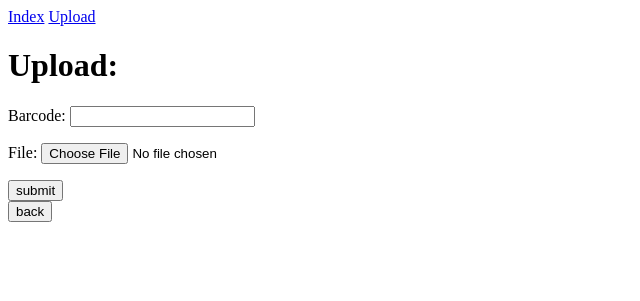
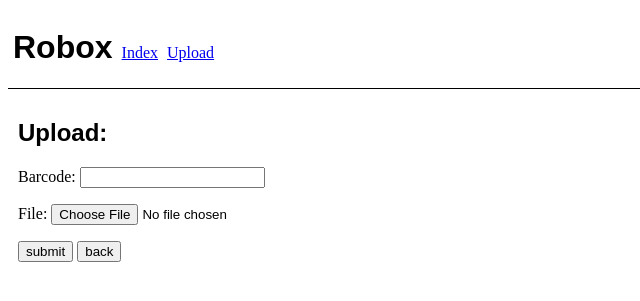
Before and after one commit to rf9/robox, a Django app: page /upload/ in a window 1280 px wide. Shown: the top 301 px of the page, without its empty margins (0-640 px from the left). Run offline with Django 3.2, Linux system fonts and the light colour scheme.

Commit message:
Added css files

```diff
--- /dev/null
+++ b/robox/static/robox/base.css
@@ -0,0 +1,22 @@
+.nav-bar h1 {
+    font-family: sans-serif;
+    display: inline-block;
+}
+.nav-bar a {
+    display: inline-block;
+    padding-left: 5px;
+}
+.nav-bar {
+    border-bottom: solid black thin;
+    padding-left: 5px;
+}
+.heading {
+    padding-left: 10px;
+    padding-top: 10px;
+}
+.heading h2 {
+    font-family: sans-serif;
+}
+.content {
+    padding-left: 10px;
+}
--- /dev/null
+++ b/robox/static/robox/upload.css
@@ -0,0 +1,3 @@
+form {
+    display: inline;
+}
--- a/robox/templates/robox/base_generic.html
+++ b/robox/templates/robox/base_generic.html
@@ -3,14 +3,19 @@
 <head>
     <meta charset="UTF-8">
     <title>{% block title %}Upload{% endblock %}</title>
+
+    {%  load staticfiles %}
+    <link rel="stylesheet" type="text/css" href="{% static "robox/base.css" %}" />
+    {% block links %}{% endblock %}
 </head>
 <body>
 <div class="nav-bar">
+    <h1>Robox</h1>
     <a href="{% url 'index' %}">Index</a>
     <a href="{% url 'upload' %}">Upload</a>
 </div>
 <div class="heading">
-    <h1>{% block heading %}{% endblock %}</h1>
+    <h2>{% block heading %}{% endblock %}</h2>
 </div>
 <div class="content">
     {% block content %}
--- a/robox/templates/robox/upload.html
+++ b/robox/templates/robox/upload.html
@@ -2,6 +2,10 @@
 
 {% block title %}Upload{% endblock %}
 {% block heading %}Upload:{% endblock %}
+{% block links %}
+    {% load staticfiles %}
+    <link rel="stylesheet" type="text/css" href="{% static "robox/upload.css" %}" />
+{% endblock %}
 {% block content %}
     <form action="{% url "upload" %}" method="post" enctype="multipart/form-data">
         {% csrf_token %}
```
Also changed, not shown: robox/static/robox/index.css (added, +7 -0 lines), robox/templates/robox/index.html (+7 -1 lines).
